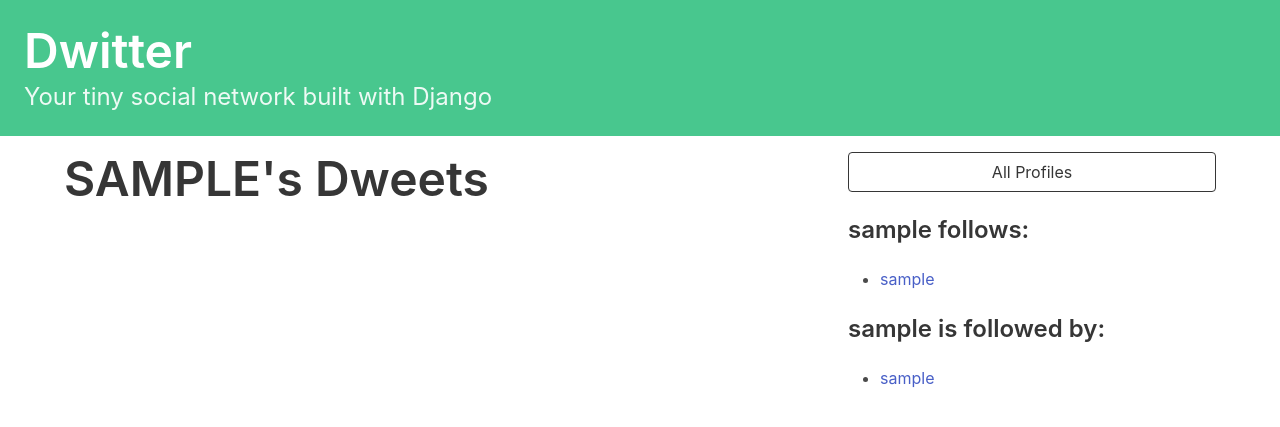
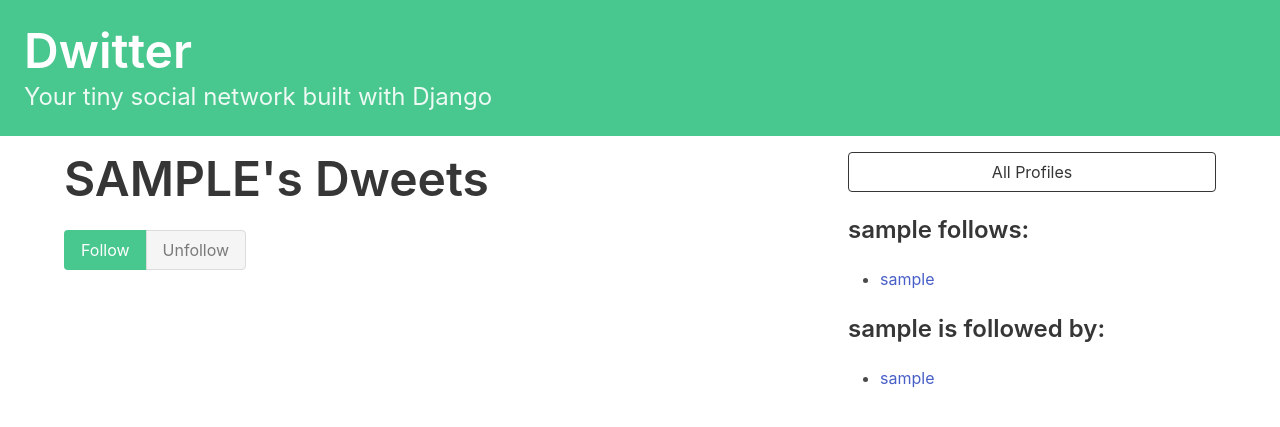
Before and after one commit to snhkn/django-social-network, a Django app: template dwitter/templates/dwitter/profile.html in a window 1280 px wide. Shown: the top 427 px of the page. Run offline with Django 5.2, Linux system fonts and the light colour scheme; the template is opened without the code that fills it: values that come from a table or form of the project are taken from there, others are empty; tables that the repository leaves empty hold one stand-in row (values such as "Sample post").

Commit message:
Add backend logic to follow and unfollow other profiles

```diff
--- a/dwitter/templates/dwitter/profile.html
+++ b/dwitter/templates/dwitter/profile.html
@@ -11,7 +11,18 @@
         {{profile.user.username|upper}}'s Dweets
     </h1>
     </div>
-
+    <form method="post">
+        {% csrf_token %}
+        <div class="buttons has-addons">
+        {% if profile in user.profile.follows.all %}
+            <button class="button is-success is-static">Follow</button>
+            <button class="button is-danger" name="follow" value="unfollow">Unfollow</button>
+        {% else %}
+            <button class="button is-success" name="follow" value="follow">Follow</button>
+            <button class="button is-danger is-static">Unfollow</button>
+        {% endif %}
+        </div>
+    </form>
 </div>
 
 <div class="column is-one-third">
```
Also changed, not shown: dwitter/views.py (+13 -0 lines).
